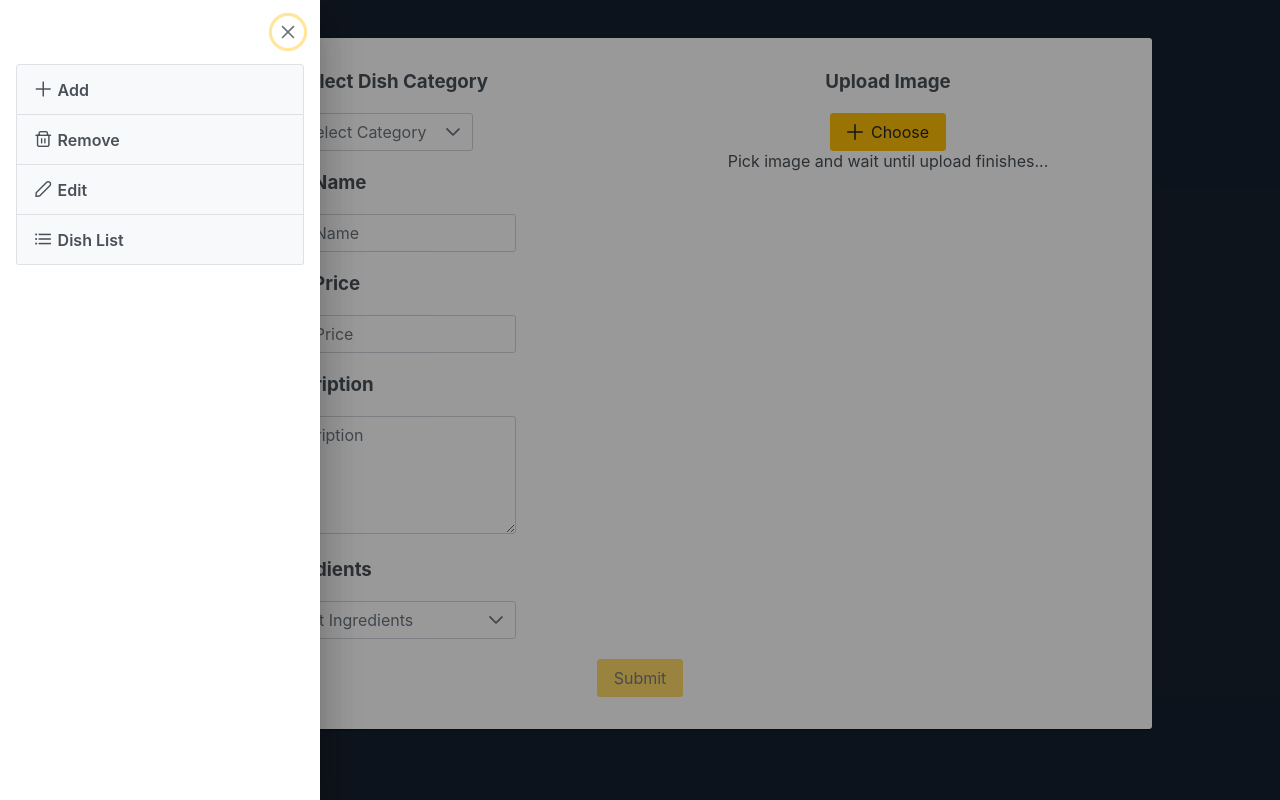
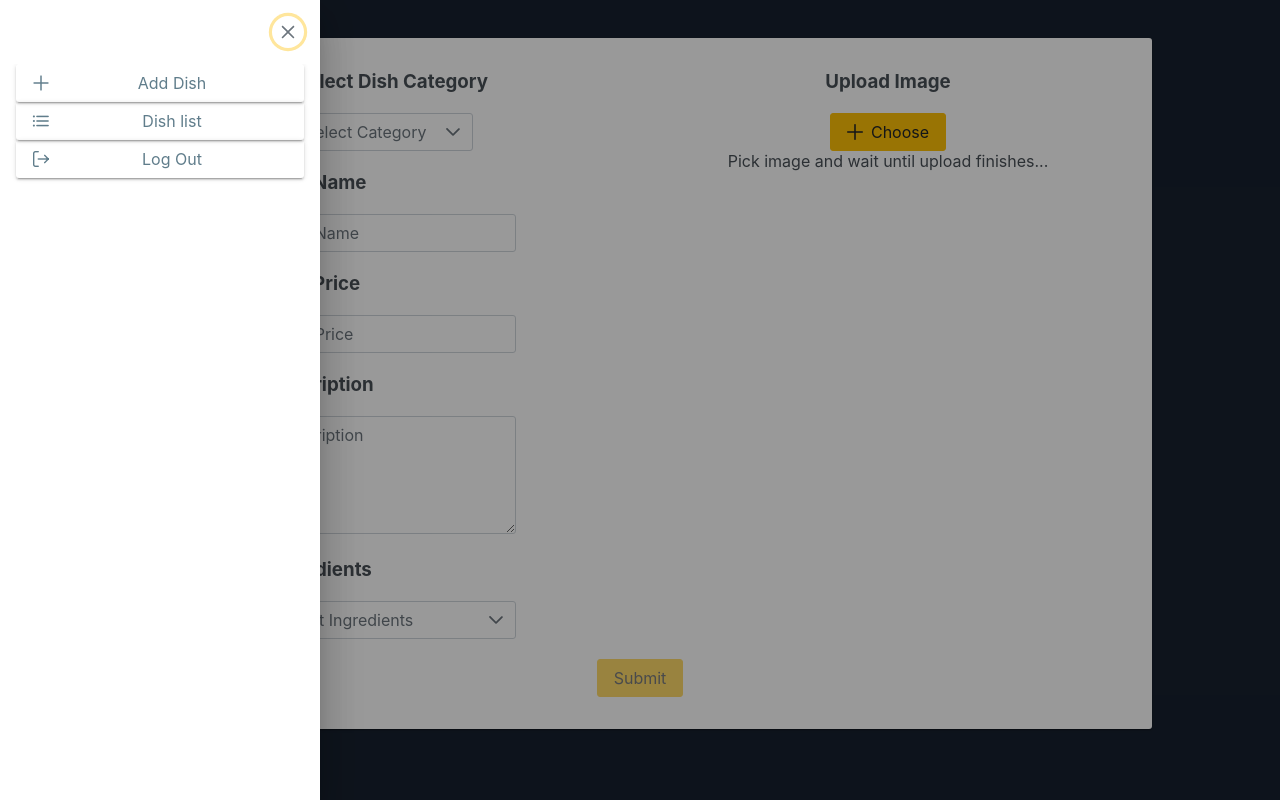
Before and after one commit to TomaszHanasz/admin-panel, a React (Create React App) app: page /addDish in a window 1280 px wide. Both pictures are taken after a click on the button 18 px from the left and 19 px from the top of the page. Built offline with nearby package versions, Linux system fonts and the light colour scheme.

Commit message:
sidebar update

```diff
--- a/src/components/sidebar/Sidebar.jsx
+++ b/src/components/sidebar/Sidebar.jsx
@@ -1,56 +1,44 @@
 import React, { useState } from "react";
 import { Sidebar } from "primereact/sidebar";
 import { Button } from "primereact/button";
-import { PanelMenu } from "primereact/panelmenu";
 import { Link } from "react-router-dom";
+import "./sidebar.style.css";
 
 export default function LeftSidebar(props) {
   const [visible, setVisible] = useState(false);
 
-  const items = [
-    {
-      label: (
-        <Link to="/addDish">
-          <span>
-            <i className="pi pi-fw pi-plus"></i> Add
-          </span>
-        </Link>
-      ),
-    },
-    {
-      label: (
-        <Link to="/remove-dish">
-          <span>
-            <i className="pi pi-fw pi-trash"></i> Remove
-          </span>
-        </Link>
-      ),
-    },
-    {
-      label: (
-        <Link to="/edit-dish">
-          <span>
-            <i className="pi pi-fw pi-pencil"></i> Edit
-          </span>
-        </Link>
-      ),
-    },
-    {
-      label: (
-        <Link to="/dishList">
-          <span>
-            <i className="pi pi-fw pi-list"></i> Dish List
-          </span>
-        </Link>
-      ),
-    },
-  ];
-
   return (
     <div className="card flex justify-content-center">
       <Sidebar visible={visible} onHide={() => setVisible(false)}>
-        <div className="card flex justify-content-center">
-          <PanelMenu model={items} className="w-full md:w-25rem" />
+        <div className="sidebar__btn-group">
+          <Link to="/addDish">
+            <Button
+              label="Add Dish"
+              text
+              raised
+              severity="secondary"
+              icon="pi pi-plus"
+              style={{ width: "100%" }}
+            />
+          </Link>
+          <Link to="/dishList">
+            <Button
+              label="Dish list"
+              text
+              raised
+              severity="secondary"
+              icon="pi pi-list"
+              style={{ width: "100%" }}
+            />
+          </Link>
+          <Button
+            label="Log Out"
+            text
+            raised
+            severity="secondary"
+            icon="pi pi-sign-out"
+            style={{ width: "100%" }}
+          />
         </div>
       </Sidebar>
       <Button icon="pi pi-arrow-right" onClick={() => setVisible(true)} />
--- /dev/null
+++ b/src/components/sidebar/sidebar.style.css
@@ -0,0 +1,8 @@
+.sidebar__btn-group {
+  display: flex;
+  flex-direction: column;
+}
+
+.sidebar__btn-group a {
+  width: 100%;
+}
```
